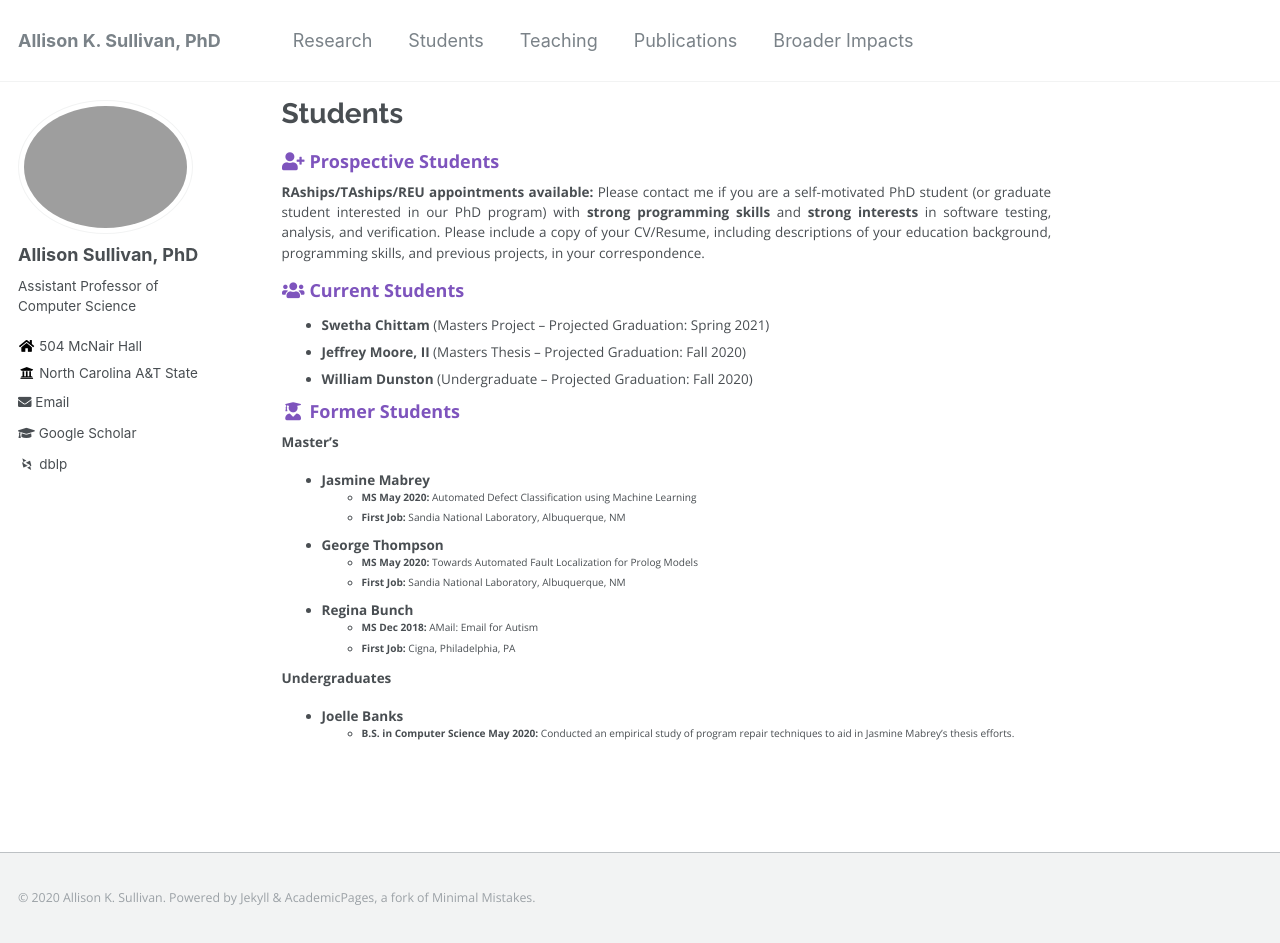
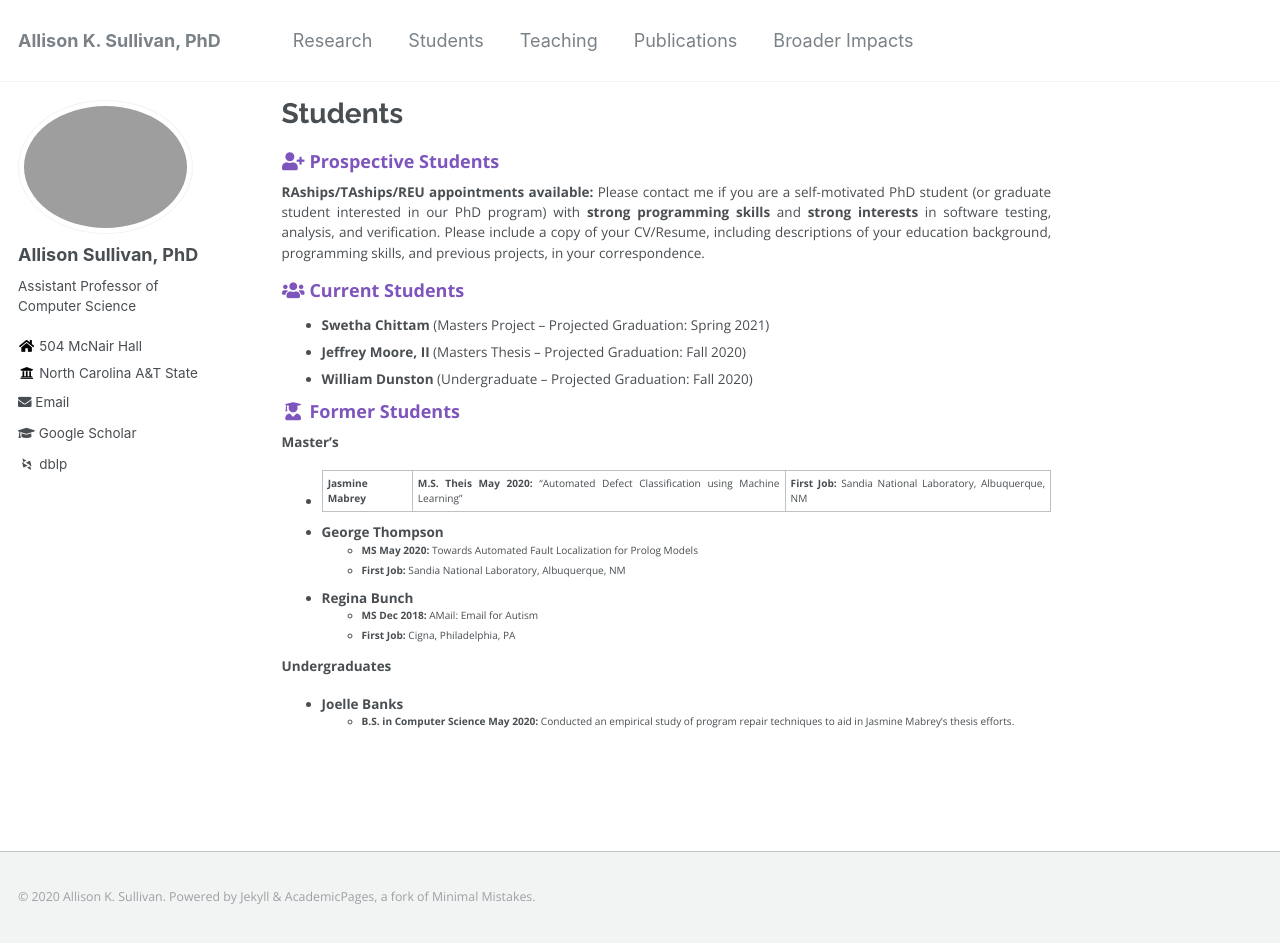
Before and after one commit to Allisonius/allisonius.github.io, a Jekyll site: the page built from _pages/students.md, in a window 1280 px wide and 943 px high. Built offline with Jekyll 4.4.1, drawn with Linux system fonts in a browser that asks for light colours; some web fonts are replaced.

Commit message:
Update students.md

```diff
--- a/_pages/students.md
+++ b/_pages/students.md
@@ -16,9 +16,7 @@ author_profile: true
 
 ### <i class="fa fa-fw fa-user-graduate" aria-hidden="true"></i> Former Students
 **Master's**
-* **Jasmine Mabrey**
-  - **MS May 2020:** Automated Defect Classification using Machine Learning
-  - **First Job:** Sandia National Laboratory, Albuquerque, NM
+* **Jasmine Mabrey** | **M.S. Theis May 2020:** "Automated Defect Classification using Machine Learning" | **First Job:** Sandia National Laboratory, Albuquerque, NM
 * **George Thompson**
     - **MS May 2020:** Towards Automated Fault Localization for Prolog Models
     - **First Job:** Sandia National Laboratory, Albuquerque, NM
```
